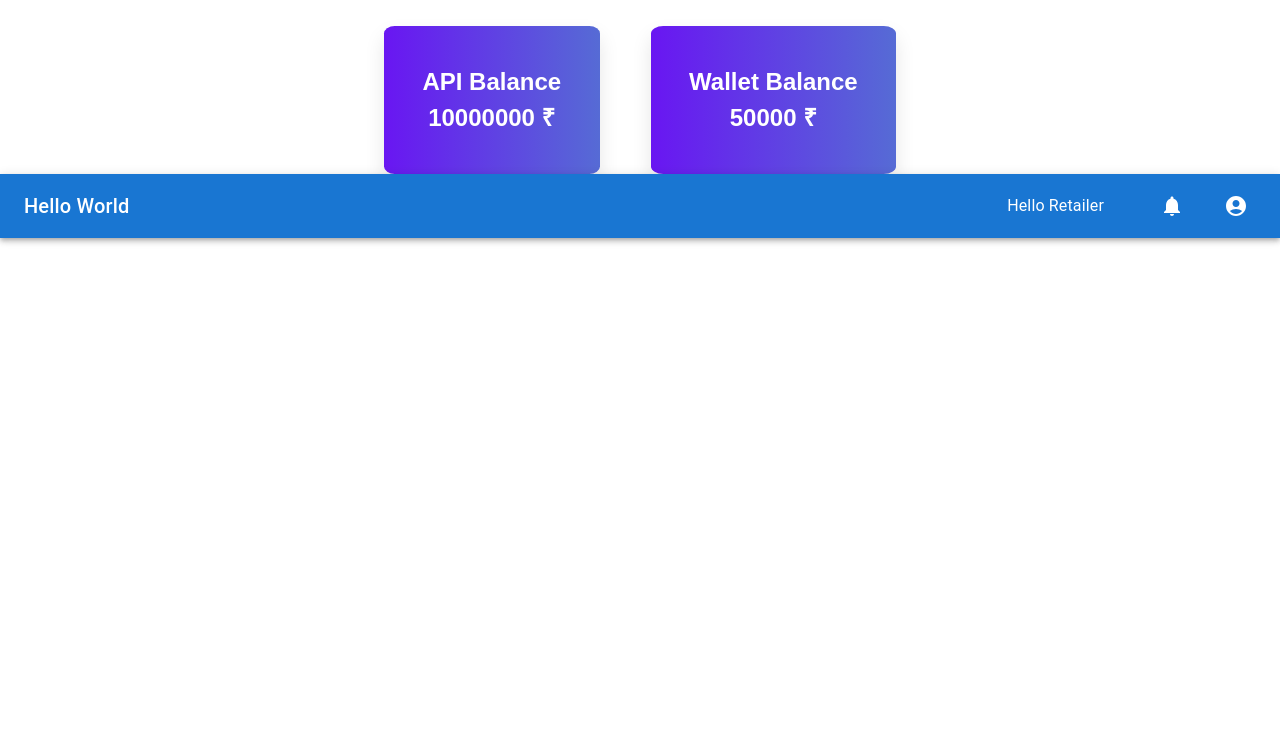
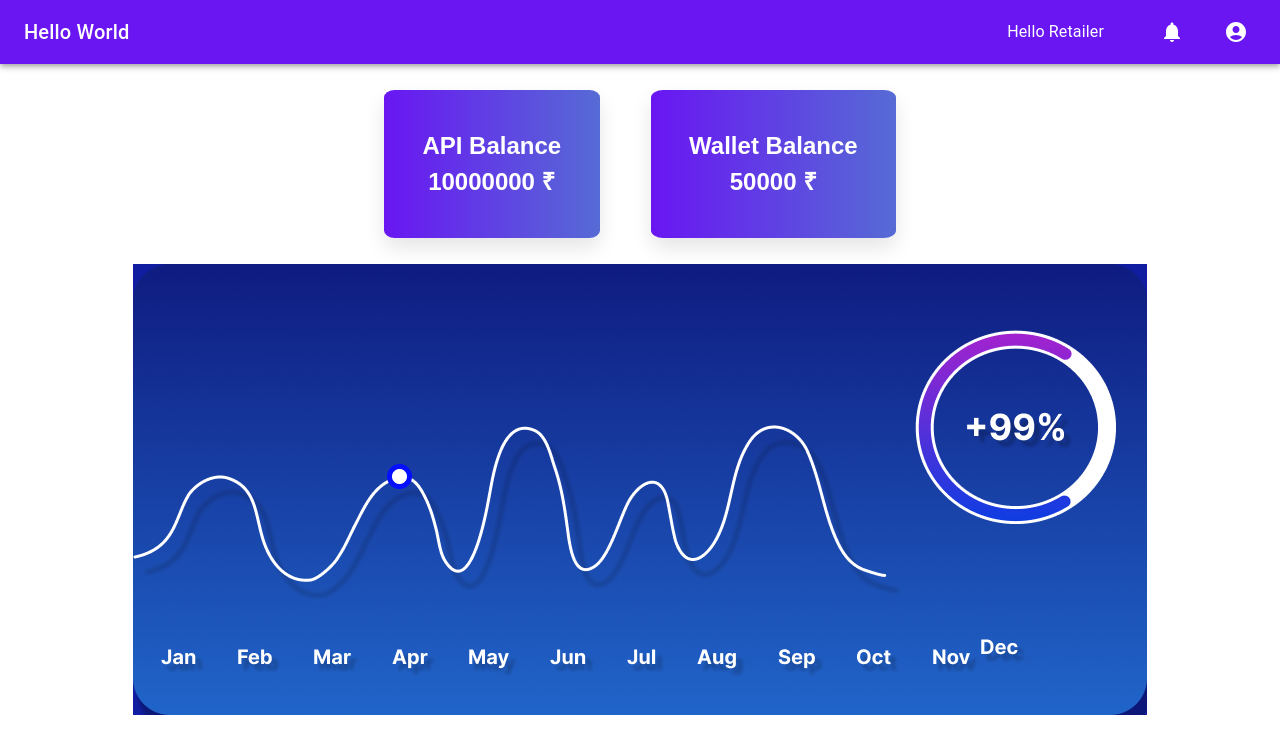
Before and after one commit to Rudransh2k1/rockkpay-new, a React (Create React App) app: page / in a window 1280 px wide. Shown: the top 754 px of the page. Built offline with nearby package versions, Linux system fonts and the light colour scheme.

Commit message:
Dashboard completed

```diff
--- a/src/App.js
+++ b/src/App.js
@@ -9,8 +9,9 @@ function App() {
     <div className="App">
     {/* <LoginPage />
      */}
-     <Dashboard />
+
     <Navbar />
+    <Dashboard />
     </div>
   );
 }
--- a/src/common/Dashboard.css
+++ b/src/common/Dashboard.css
@@ -1,9 +1,11 @@
+.section {
+    margin-bottom: 2%;
+}
 .mainCardDiv {
     display: flex;
     justify-content: center;
     gap: 4%;
     margin-top: 2%;
-
   }
 
   .my-card {
@@ -27,3 +29,9 @@
     text-transform: capitalize;
     color: white;
   }
+
+  .image{
+    display: flex;
+    justify-content: center;
+    margin-top: 2%;
+  }
--- a/src/common/Dashboard.jsx
+++ b/src/common/Dashboard.jsx
@@ -1,4 +1,5 @@
 import React from 'react'
+import chart from '../Assets/admin/adminImg.png'
 import "./Dashboard.css"
 
 const Dashboard = () => {
@@ -6,6 +7,7 @@ const Dashboard = () => {
         balance: 20000,
     }]
   return (
+<section className='section'>
     <div className='mainCardDiv'>
     <div className="my-card">
     <h1 className="card-title">API Balance</h1>
@@ -15,7 +17,13 @@ const Dashboard = () => {
       <h1 className="card-title">Wallet Balance</h1>
       <h1 className="card-balance">{data?.balance ? data?.balace : 50000} &#x20B9;</h1>
     </div>
+
   </div>
+  <div className='image'>
+  <img src={chart} alt="Chart" />
+
+  </div>
+  </section>
   )
 }
 
--- a/src/common/Navbar.jsx
+++ b/src/common/Navbar.jsx
@@ -14,7 +14,7 @@ const Navbar = () => {
   };
 
   return (
-    <AppBar position="relative" color="primary">
+    <AppBar position="relative" style={{backgroundColor: "#6916F2"}}>
     <Toolbar className="Toolbar-root">
       <div className="w-full flex items-center">
         <Typography variant="h6" component="div" className="Typography-root">
--- a/src/common/navbar.css
+++ b/src/common/navbar.css
@@ -2,7 +2,7 @@
 
 /* AppBar */
 .AppBar-root {
-    background-color: #1976d2;
+    background-color: #6916F2;
   }
 
   /* Toolbar */
```
